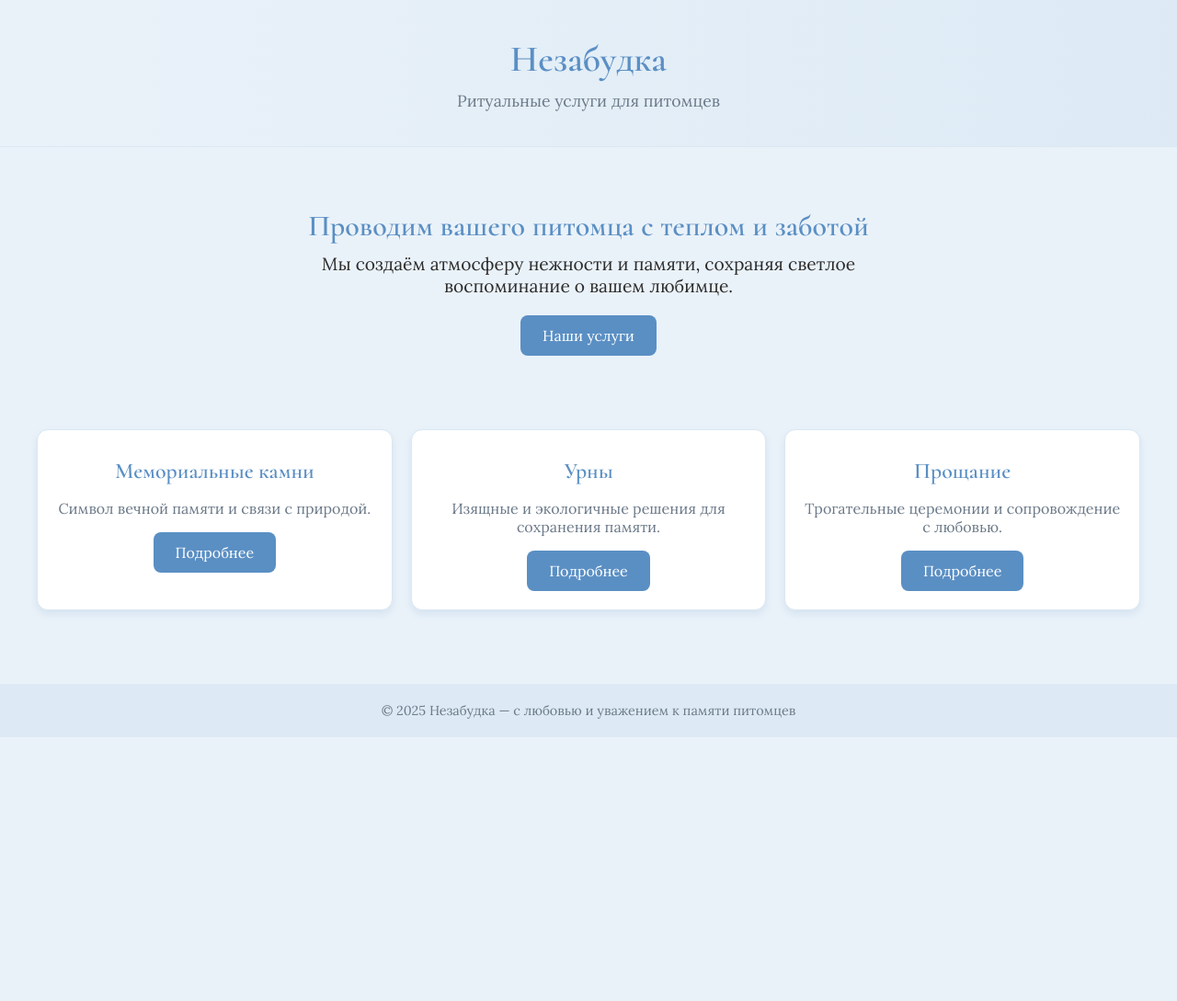
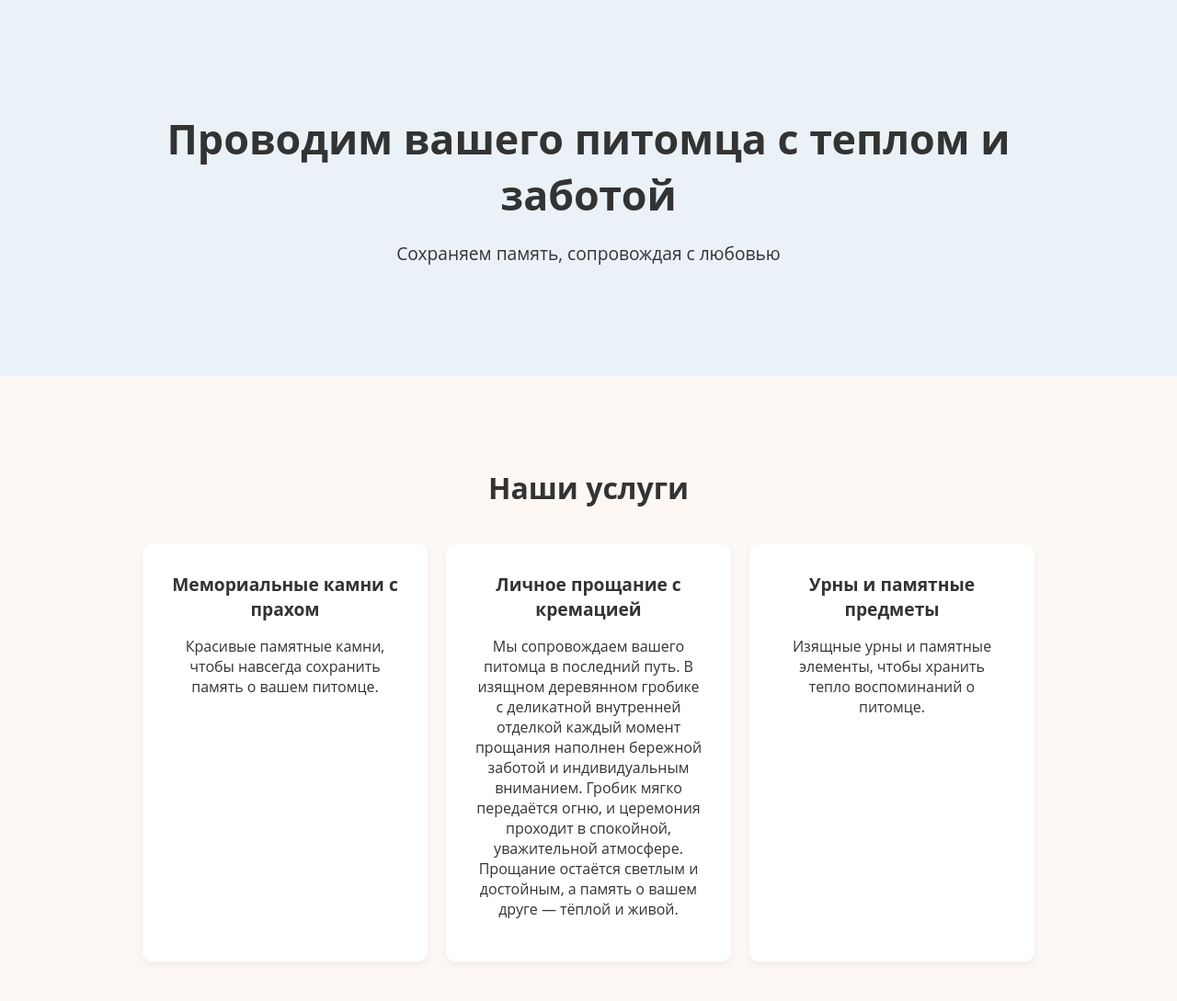
Before and after one commit to 4orgetmenot6/4orgetmenot6.github.io, a plain HTML site: page index.html in a window 1280 px wide. Shown: the top 1089 px of the page at 92% size. Before the commit the page ends 802 px from the top, so only its background shows below. Drawn offline with Linux system fonts and the light colour scheme.

Commit message:
Update index.html

```diff
--- a/index.html
+++ b/index.html
@@ -3,164 +3,136 @@
 <head>
   <meta charset="UTF-8">
   <meta name="viewport" content="width=device-width, initial-scale=1.0">
-  <title>Незабудка — Ритуальные услуги для питомцев</title>
-  <link href="https://fonts.googleapis.com/css2?family=Cormorant:wght@400;600&family=Lora&display=swap" rel="stylesheet">
+  <title>Незабудка - Память о питомцах</title>
   <style>
-    :root {
-      --bg: #eaf2f9;         /* акварельный голубой фон */
-      --card: #ffffff;       /* белый блок */
-      --accent: #5a8fc4;     /* небесно-синий */
-      --accent-hover: #4a79a3;
-      --muted: #6c7a89;
-      --text: #2c2c2c;
-      --line: #dbe7f1;
-    }
-
     body {
-      background: var(--bg);
-      font-family: 'Lora', serif;
-      color: var(--text);
+      font-family: 'Open Sans', sans-serif;
       margin: 0;
       padding: 0;
+      background-color: #fdf8f3;
+      color: #333;
     }
+    a { text-decoration: none; color: inherit; }
+    h1, h2, h3 { margin: 0; }
+    .container { width: 90%; max-width: 1000px; margin: 0 auto; padding: 40px 0; }
 
-    header {
-      background: linear-gradient(to right, #eaf2f9, #ddeaf5);
-      padding: 40px 20px 20px;
-      text-align: center;
-      border-bottom: 1px solid var(--line);
+    /* Hero */
+    .hero { background-color: #eaf2f8; text-align: center; padding: 80px 20px; }
+    .hero h1 { font-size: 2.8rem; margin-bottom: 20px; }
+    .hero p { font-size: 1.2rem; margin-bottom: 0; }
+
+    /* Услуги */
+    .services { text-align: center; padding: 60px 20px; }
+    .services h2 { font-size: 2rem; margin-bottom: 40px; }
+    .service-grid {
+      display: flex; flex-wrap: wrap; gap: 20px; justify-content: center;
     }
+    .service-item {
+      display: block;
+      text-decoration: none;
+      color: inherit;
+      background-color: #fff;
+      border-radius: 10px;
+      padding: 30px;
+      width: 250px;
+      box-shadow: 0 4px 8px rgba(0,0,0,0.05);
+      transition: transform 0.2s, box-shadow 0.2s;
+    }
+    .service-item:hover {
+      transform: translateY(-5px);
+      box-shadow: 0 6px 12px rgba(0,0,0,0.1);
+    }
+    .service-item h3 { font-size: 1.2rem; margin-bottom: 10px; }
+    .service-item p { font-size: 1rem; }
 
-    header h1 {
-      font-family: 'Cormorant', serif;
-      font-size: 2.5em;
-      color: var(--accent);
-      margin: 0;
+    /* Тёплые слова */
+    .messages { background-color: #f7f3ef; text-align: center; padding: 60px 20px; }
+    .messages h2 { font-size: 2rem; margin-bottom: 20px; }
+    .messages p { font-size: 1.1rem; margin-bottom: 30px; }
+    .messages .btn {
+      display: inline-block; padding: 12px 25px;
+      background-color: #d8bfae; color: #fff; border-radius: 8px;
+      transition: background-color 0.3s;
     }
+    .messages .btn:hover { background-color: #b79b8b; }
+    .messages .example { margin-top: 30px; font-style: italic; font-size: 1.05rem; }
 
-    header p {
-      margin-top: 10px;
-      font-size: 1.1em;
-      color: var(--muted);
-    }
+    /* О нас */
+    .about { text-align: center; padding: 60px 20px; }
+    .about h2 { font-size: 2rem; margin-bottom: 20px; }
+    .about p { font-size: 1.1rem; max-width: 700px; margin: 0 auto; }
 
-    .hero {
-      text-align: center;
-      padding: 40px 20px;
-    }
+    /* Footer */
+    footer { background-color: #eaf2f8; text-align: center; padding: 40px 20px; font-size: 0.95rem; }
+    footer a { color: #333; }
+    footer .contact { margin-bottom: 10px; }
 
-    .hero h2 {
-      font-family: 'Cormorant', serif;
-      font-size: 2em;
-      margin-bottom: 10px;
-      color: var(--accent);
-    }
-
-    .hero p {
-      font-size: 1.2em;
-      color: var(--text);
-      max-width: 600px;
-      margin: 0 auto 20px;
-    }
-
-    .btn {
-      background: var(--accent);
-      color: #fff;
-      border: none;
-      padding: 12px 24px;
-      border-radius: 8px;
-      cursor: pointer;
-      font-size: 1em;
-      transition: 0.3s;
-      text-decoration: none;
-      display: inline-block;
-    }
-
-    .btn:hover {
-      background: var(--accent-hover);
-    }
-
-    .section {
-      display: grid;
-      grid-template-columns: repeat(auto-fit, minmax(250px, 1fr));
-      gap: 20px;
-      padding: 40px 20px;
-      max-width: 1200px;
-      margin: 0 auto;
-    }
-
-    .card {
-      background: var(--card);
-      border: 1px solid var(--line);
-      border-radius: 12px;
-      padding: 20px;
-      box-shadow: 0 4px 8px rgba(90, 143, 196, 0.15);
-      text-align: center;
-      transition: 0.3s;
-    }
-
-    .card:hover {
-      transform: translateY(-5px);
-      box-shadow: 0 6px 14px rgba(90, 143, 196, 0.25);
-    }
-
-    .card h3 {
-      font-family: 'Cormorant', serif;
-      font-size: 1.5em;
-      margin: 10px 0;
-      color: var(--accent);
-    }
-
-    .card p {
-      color: var(--muted);
-      font-size: 1em;
-    }
-
-    footer {
-      text-align: center;
-      padding: 20px;
-      background: #ddeaf5;
-      font-size: 0.9em;
-      color: var(--muted);
-      margin-top: 40px;
+    /* Адаптив */
+    @media(max-width: 768px){
+      .service-grid { flex-direction: column; align-items: center; }
     }
   </style>
 </head>
 <body>
 
-  <header>
-    <h1>Незабудка</h1>
-    <p>Ритуальные услуги для питомцев</p>
-  </header>
-
+  <!-- Hero -->
   <section class="hero">
-    <h2>Проводим вашего питомца с теплом и заботой</h2>
-    <p>Мы создаём атмосферу нежности и памяти, сохраняя светлое воспоминание о вашем любимце.</p>
-    <a href="#services" class="btn">Наши услуги</a>
-  </section>
-
-  <section id="services" class="section">
-    <div class="card">
-      <h3>Мемориальные камни</h3>
-      <p>Символ вечной памяти и связи с природой.</p>
-      <a href="stones.html" class="btn">Подробнее</a>
-    </div>
-
-    <div class="card">
-      <h3>Урны</h3>
-      <p>Изящные и экологичные решения для сохранения памяти.</p>
-      <a href="urns.html" class="btn">Подробнее</a>
-    </div>
-
-    <div class="card">
-      <h3>Прощание</h3>
-      <p>Трогательные церемонии и сопровождение с любовью.</p>
-      <a href="farewell.html" class="btn">Подробнее</a>
+    <div class="container">
+      <h1>Проводим вашего питомца с теплом и заботой</h1>
+      <p>Сохраняем память, сопровождая с любовью</p>
     </div>
   </section>
 
+  <!-- Услуги -->
+  <section id="services" class="services">
+    <div class="container">
+      <h2>Наши услуги</h2>
+      <div class="service-grid">
+        <a href="stones.html" class="service-item">
+          <h3>Мемориальные камни с прахом</h3>
+          <p>Красивые памятные камни, чтобы навсегда сохранить память о вашем питомце.</p>
+        </a>
+        <a href="farewell.html" class="service-item">
+          <h3>Личное прощание с кремацией</h3>
+          <p>Мы сопровождаем вашего питомца в последний путь. В изящном деревянном гробике с деликатной внутренней отделкой каждый момент прощания наполнен бережной заботой и индивидуальным вниманием. Гробик мягко передаётся огню, и церемония проходит в спокойной, уважительной атмосфере. Прощание остаётся светлым и достойным, а память о вашем друге — тёплой и живой.</p>
+        </a>
+        <a href="urns.html" class="service-item">
+          <h3>Урны и памятные предметы</h3>
+          <p>Изящные урны и памятные элементы, чтобы хранить тепло воспоминаний о питомце.</p>
+        </a>
+      </div>
+    </div>
+  </section>
+
+  <!-- Тёплые слова -->
+  <section class="messages">
+    <div class="container">
+      <h2>Слова, которые согревают</h2>
+      <p>В моменты прощания порой важнее всего услышать простое слово поддержки. Мы рядом, чтобы помочь вам сохранить светлую память о питомце и почувствовать тепло этого момента.</p>
+      <a href="#top-messages" class="btn">Узнать больше</a>
+      <div class="example">
+        «Любовь остаётся с ним навсегда.»
+      </div>
+    </div>
+  </section>
+
+  <!-- О нас -->
+  <section class="about">
+    <div class="container">
+      <h2>Наша миссия</h2>
+      <p>Мы создаём пространство уважения и тепла, где прощание с питомцем становится частью памяти о его жизни.</p>
+    </div>
+  </section>
+
+  <!-- Footer -->
   <footer>
-    © 2025 Незабудка — с любовью и уважением к памяти питомцев
+    <div class="container">
+      <div class="contact">
+        Телефон: <a href="tel:+7XXXXXXXXXX">+7 (XXX) XXX-XX-XX</a> |
+        Email: <a href="mailto:info@nezabudka.ru">info@nezabudka.ru</a>
+      </div>
+      <div>© 2025 Незабудка</div>
+    </div>
   </footer>
 
 </body>
```
